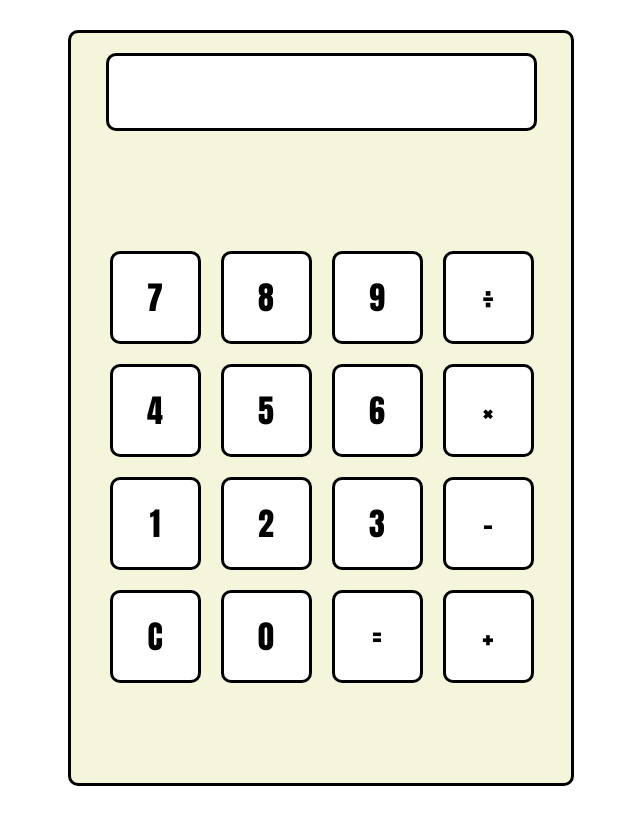
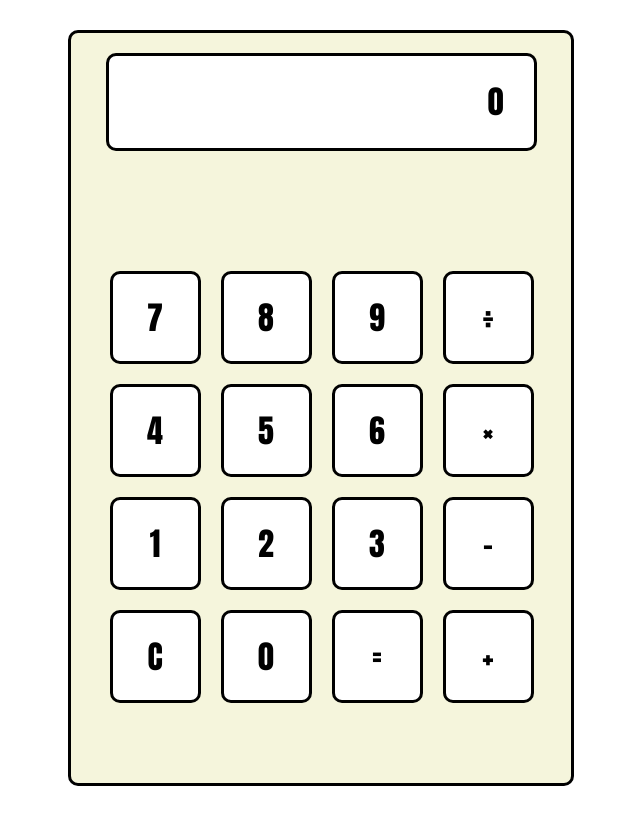
Before and after one commit to NateNgu/calculator, a plain HTML site: page index.html in a window 1280 px wide. Shown: the whole page, without its empty margins (319-959 px from the left). Drawn offline with Linux system fonts and the light colour scheme.

Commit message:
feat: add placeholder in display

```diff
--- a/index.html
+++ b/index.html
@@ -9,7 +9,7 @@
   </head>
   <body>
     <div id="container">
-      <div id="display"></div>
+      <div id="display"><h1>0</h1></div>
       <div id="button-container">
         <div id="button"><h1>7</h1></div>
         <div id="button"><h1>8</h1></div>
--- a/styles.css
+++ b/styles.css
@@ -47,6 +47,7 @@ body {
     align-items: center;
 }
 
-h1 {
-    text-align: center;
+#display h1 {
+    text-align: right;
+    padding-right: 30px;
 }
```
